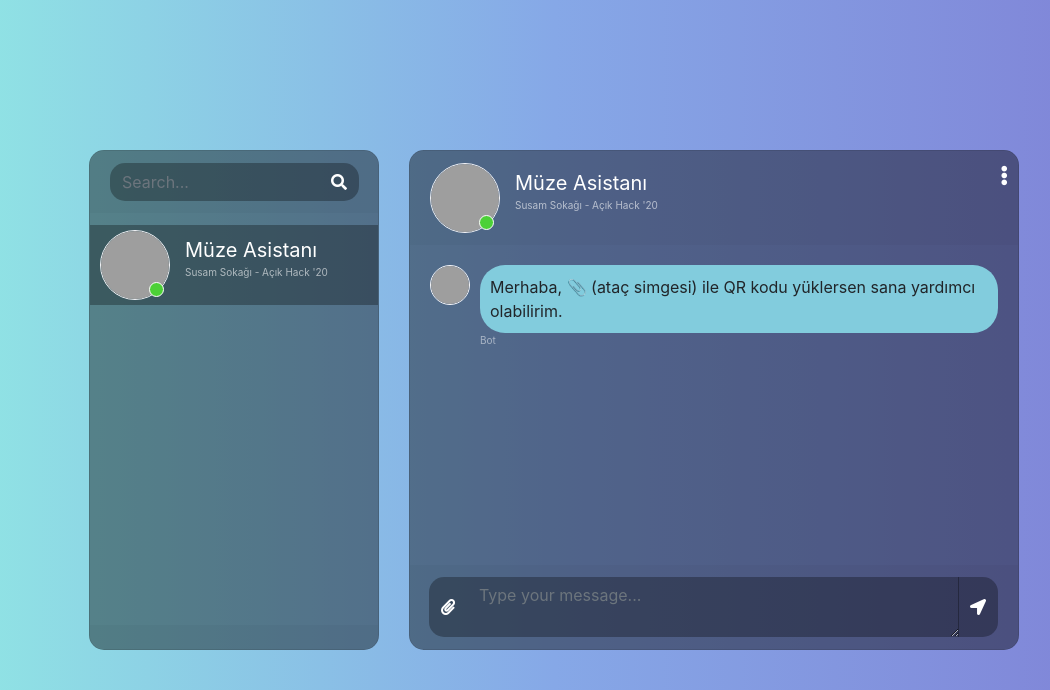
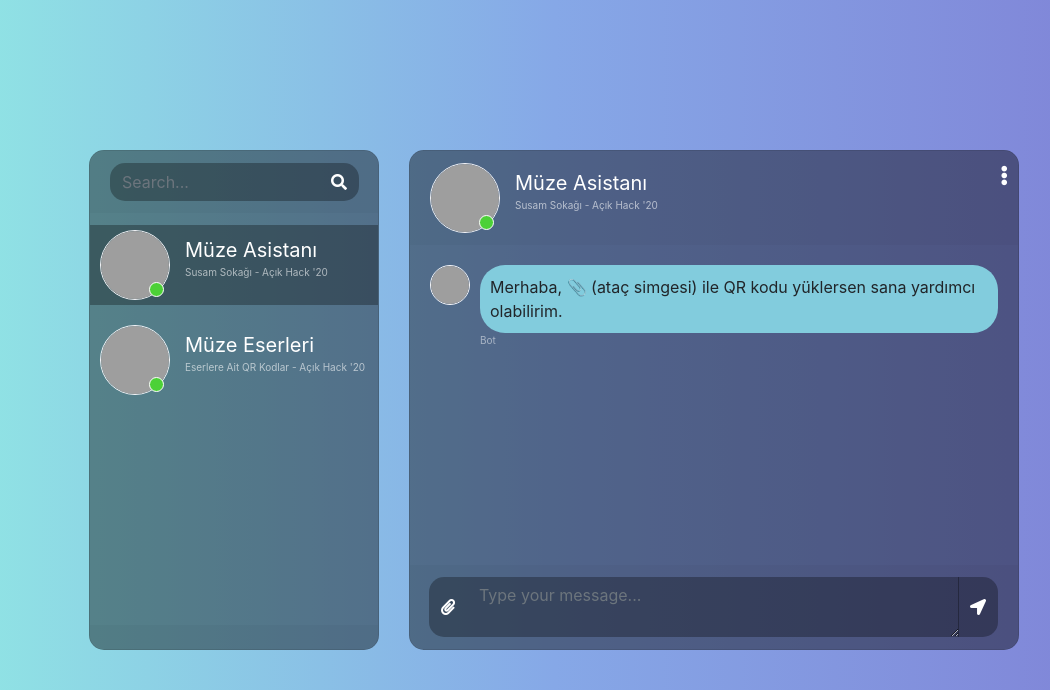
Before and after one commit to Susam-Sokagi/Muze-Asistani, a Flask app: page / in a window 1280 px wide. Shown: the top 690 px of the page, without its empty margins (86-1136 px from the left). Run offline with Flask 2, Linux system fonts and the light colour scheme; some libraries are stand-ins or nearby versions; grey boxes are pictures that could not be loaded.

Commit message:
Frontend buglar düzeltildi ve qr için konuşma ekranı eklendi.

```diff
--- a/app.py
+++ b/app.py
@@ -17,8 +17,9 @@ app.config['SQLALCHEMY_DATABASE_URI'] = 'sqlite:///database.db'
 app.config['SQLALCHEMY_TRACK_MODIFICATIONS'] = False
 db = SQLAlchemy(app)
 
-tokenizer = BertTokenizer.from_pretrained("savasy/bert-base-turkish-squad")
-model = BertForQuestionAnswering.from_pretrained("savasy/bert-base-turkish-squad")
+output_dir = 'model'
+model = BertForQuestionAnswering.from_pretrained(output_dir)
+tokenizer = BertTokenizer.from_pretrained(output_dir)
 
 # DATABASE               ############################
 class muze(db.Model):
@@ -118,4 +119,4 @@ def answer_question(question, answer_text):
     return answer
 
 if __name__ == '__main__':
-    app.run()
+    app.run(debug='true')
--- a/t_bot.py
+++ b/t_bot.py
@@ -16,11 +16,11 @@ import time
 logging.basicConfig(format='%(asctime)-10s   %(message)s',datefmt="%Y-%m-%d-%H-%M-%S", level=logging.INFO)
 logger = logging.getLogger(__name__)
 PHOTO, QUESTION = range(2)
-TOKEN = "  "
+TOKEN = ""
+
 
 model = BertForQuestionAnswering.from_pretrained("savasy/bert-base-turkish-squad")
 tokenizer = BertTokenizer.from_pretrained("savasy/bert-base-turkish-squad")
-
 
 # Telegram              ###################################
 def start(update, context):
--- a/templates/index.html
+++ b/templates/index.html
@@ -5,7 +5,6 @@
     <title>Chat</title>
     <link href="https://maxcdn.bootstrapcdn.com/bootstrap/4.1.1/css/bootstrap.min.css" rel="stylesheet"
         id="bootstrap-css">
-    <script src="https://maxcdn.bootstrapcdn.com/bootstrap/4.1.1/js/bootstrap.min.js"></script>
     <script src="https://cdnjs.cloudflare.com/ajax/libs/jquery/3.2.1/jquery.min.js"></script>
     <link rel="stylesheet" href="https://stackpath.bootstrapcdn.com/bootstrap/4.1.3/css/bootstrap.min.css"
         integrity="sha384-MCw98/SFnGE8fJT3GXwEOngsV7Zt27NXFoaoApmYm81iuXoPkFOJwJ8ERdknLPMO" crossorigin="anonymous">
@@ -19,6 +18,7 @@
     <link rel="stylesheet" href="{{ url_for('static', filename='assets/css/style.css') }}">
     <script src="{{ url_for('static', filename='assets/js/app.js') }}"></script>
     <script src="https://ajax.googleapis.com/ajax/libs/jquery/3.3.1/jquery.min.js"></script>
+    <script src="https://maxcdn.bootstrapcdn.com/bootstrap/4.1.1/js/bootstrap.min.js"></script>
 </head>
 
 <body>
@@ -36,7 +36,7 @@
                     </div>
                     <div class="card-body contacts_body">
                         <ui class="contacts">
-                            <li class="active">
+                            <li id="bot" class="active" style="cursor:pointer;">
                                 <div class="d-flex bd-highlight">
                                     <div class="img_cont">
                                         <img src="https://avatars3.githubusercontent.com/u/68184733?s=200&v=4"
@@ -49,12 +49,25 @@
                                     </div>
                                 </div>
                             </li>
+                            <li id="eserler" style="cursor:pointer;">
+                                <div class="d-flex bd-highlight">
+                                    <div class="img_cont">
+                                        <img src="https://avatars3.githubusercontent.com/u/68184733?s=200&v=4"
+                                            class="rounded-circle user_img">
+                                        <span class="online_icon"></span>
+                                    </div>
+                                    <div class="user_info">
+                                        <span>Müze Eserleri </span>
+                                        <p>Eserlere Ait QR Kodlar - Açık Hack '20</p>
+                                    </div>
+                                </div>
+                            </li>
                         </ui>
                     </div>
                     <div class="card-footer"></div>
                 </div>
             </div>
-            <div class="col-md-8 col-xl-6 chat">
+            <div id="cc" class="col-md-8 col-xl-6 chat">
                 <div class="card">
                     <div class="card-header msg_head">
                         <div class="d-flex bd-highlight">
@@ -79,8 +92,24 @@
                         </div>
                     </div>
 
-                    <!-------------- CHAT AREA START ------------------>
-                    <div id="message-body" class="card-body msg_card_body">
+                    <!-------------- BOT CHAT AREA START ------------------>
+                    <div id="message-body" class="card-body msg_card_body" style="display:block;">
+                        <!------ BOT MESSAGE ---------->
+                        <div class="d-flex justify-content-start mb-4">
+                            <div class="img_cont_msg">
+                                <!------ Bot Profil Fotosu ---------->
+                                <img src="https://avatars3.githubusercontent.com/u/68184733?s=200&v=4"
+                                    class="rounded-circle user_img_msg">
+                            </div>
+                            <div class="msg_cotainer">
+                                Merhaba, 📎 (ataç simgesi) ile QR kodu yüklersen sana yardımcı olabilirim.
+                                <span class="msg_time">Bot</span>
+                            </div>
+                        </div>
+
+                    </div>
+                    <!-------------- ESERLER AREA START ------------------>
+                    <div id="message-body-2" class="card-body msg_card_body" style="display:none;">
 
                         <!------ BOT MESSAGE ---------->
                         <div class="d-flex justify-content-start mb-4">
@@ -90,7 +119,32 @@
                                     class="rounded-circle user_img_msg">
                             </div>
                             <div class="msg_cotainer">
-                                Merhaba,  📎 (ataç simgesi) ile QR kodu yüklersen sana yardımcı olabilirim.
+                                Merhaba, Benim aracılığım ile QR kodlarına hızlı ve pratik bir şekilde ulaşabilirsin.
+                                <span class="msg_time">Bot</span>
+                            </div>
+                        </div>
+                        <div class="d-flex justify-content-start mb-4">
+                            <div class="img_cont_msg">
+                                <!------ Bot Profil Fotosu ---------->
+                                <img src="https://avatars3.githubusercontent.com/u/68184733?s=200&v=4"
+                                    class="rounded-circle user_img_msg">
+                            </div>
+                            <div class="msg_cotainer">
+                                <div style="display:inline; float:left; margin: 2%; width: 20%; height: 20%; text-align: center;">
+                                    <a download="qr.png" href="/static/assets/qr/mona-lisa.png">
+                                    <img src="{{ url_for('static', filename='assets/qr/mona-lisa.png') }}"
+                                    style="display:block; margin:0; width: 100%; height: 100%;">
+                                    </a>
+                                    <span style="margin:0 auto; font-size: small; font-weight: 700;">MONA LISA</span>
+                                </div>
+                                <div href="x.com" style="display:inline; float:left; margin: 2%; width: 20%; height: 20%; text-align: center;">
+                                    <a download="qr.png" href="/static/assets/qr/sinus-kadrani.png">
+                                    <img src="{{ url_for('static', filename='assets/qr/sinus-kadrani.png') }}"
+                                    style="display:block; margin:0; width: 100%; height: 1000%;">
+                                    </a>
+                                    <span style="margin:0 auto; font-size: small; font-weight: 700;">SINUS KADRANI</span>
+                                </div>
+
                                 <span class="msg_time">Bot</span>
                             </div>
                         </div>
```
Also changed, not shown: static/assets/js/app.js (+50 -0 lines), static/assets/qr/kuresel-usturlap.png (added), static/assets/qr/mona-lisa.png (added), static/assets/qr/sinus-kadrani.png (added), user_photo.jpg (added).
